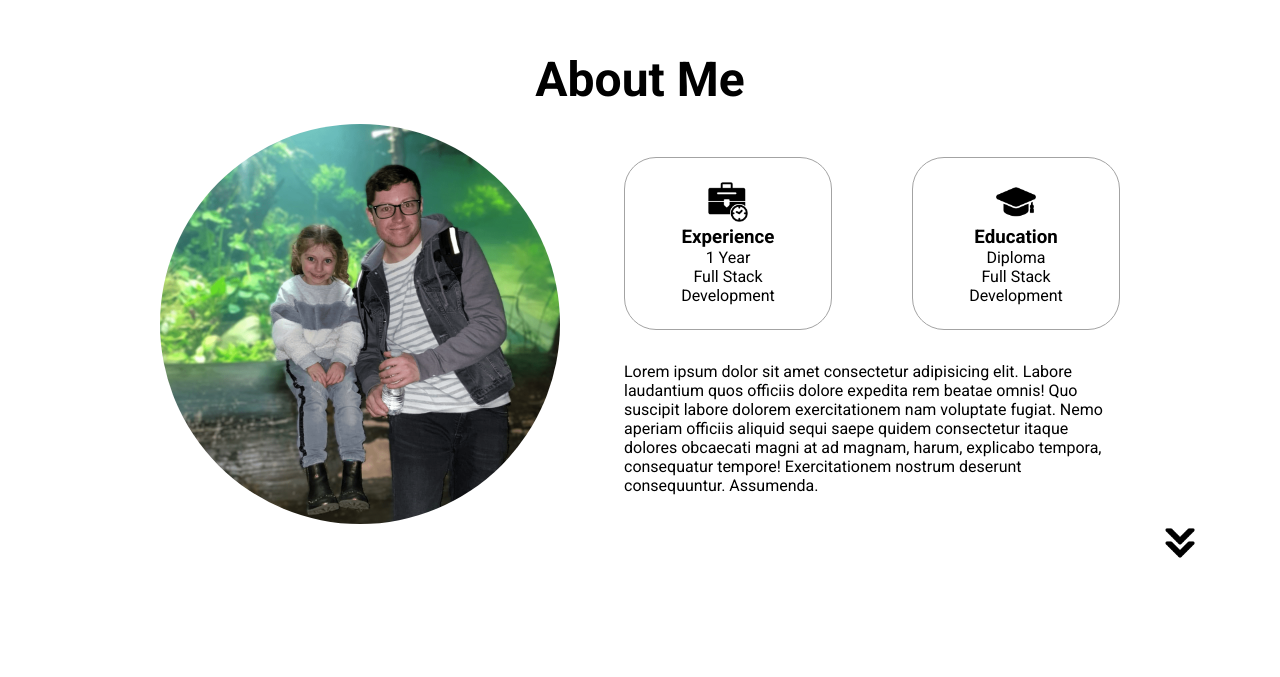
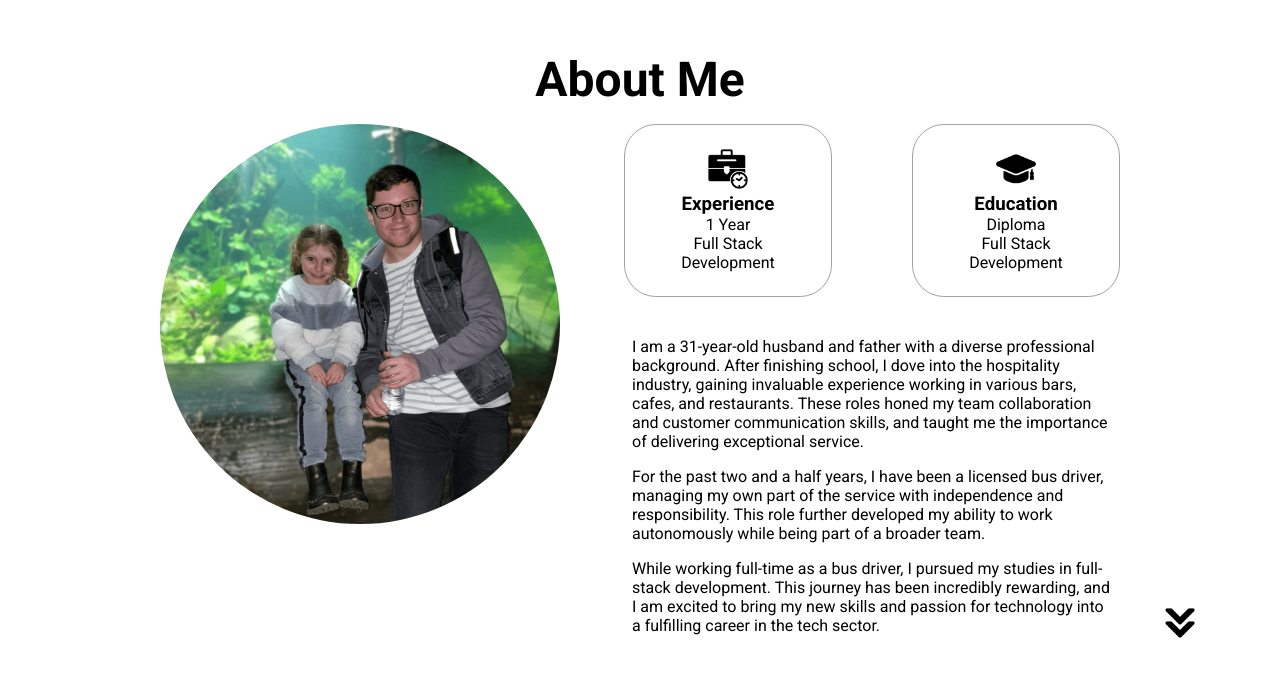
Before and after one commit to PaulR1209/portfolio-website, a website: page index.html in a window 1280 px wide. Shown: the part 877-1554 px from the top of the page. Before the commit the page ends 1520 px from the top, so only its background shows below. Drawn offline with Linux system fonts and the light colour scheme.

Commit message:
add description in about section

```diff
--- a/assets/css/style.css
+++ b/assets/css/style.css
@@ -286,6 +286,10 @@ section {
   text-align: center;
 }
 
+.text-container p {
+  padding: 0.5rem;
+}
+
 .arrow {
   position: absolute;
   bottom: 0;
--- a/index.html
+++ b/index.html
@@ -130,13 +130,24 @@
           </div>
           <div class="text-container">
             <p>
-              Lorem ipsum dolor sit amet consectetur adipisicing elit. Labore
-              laudantium quos officiis dolore expedita rem beatae omnis! Quo
-              suscipit labore dolorem exercitationem nam voluptate fugiat. Nemo
-              aperiam officiis aliquid sequi saepe quidem consectetur itaque
-              dolores obcaecati magni at ad magnam, harum, explicabo tempora,
-              consequatur tempore! Exercitationem nostrum deserunt consequuntur.
-              Assumenda.
+              I am a 31-year-old husband and father with a diverse professional
+              background. After finishing school, I dove into the hospitality
+              industry, gaining invaluable experience working in various bars,
+              cafes, and restaurants. These roles honed my team collaboration
+              and customer communication skills, and taught me the importance of
+              delivering exceptional service.
+            </p>
+            <p>
+              For the past two and a half years, I have been a licensed bus
+              driver, managing my own part of the service with independence and
+              responsibility. This role further developed my ability to work
+              autonomously while being part of a broader team.
+            </p>
+            <p>
+              While working full-time as a bus driver, I pursued my studies in
+              full-stack development. This journey has been incredibly
+              rewarding, and I am excited to bring my new skills and passion for
+              technology into a fulfilling career in the tech sector.
             </p>
           </div>
         </div>
```
